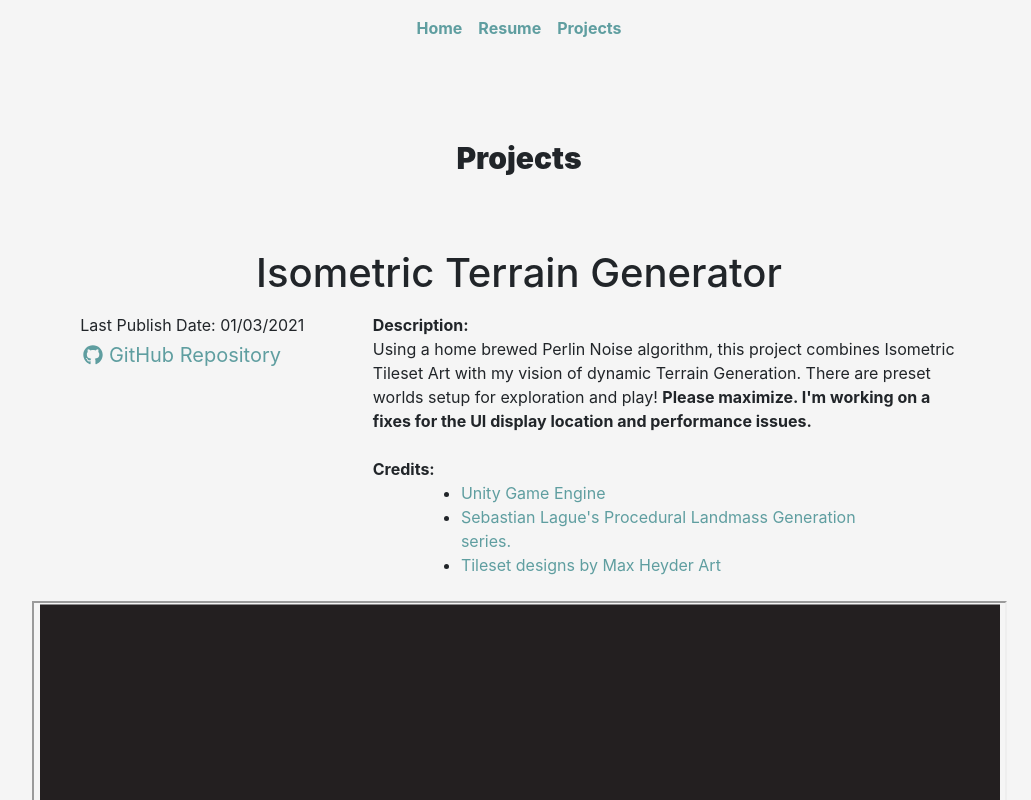
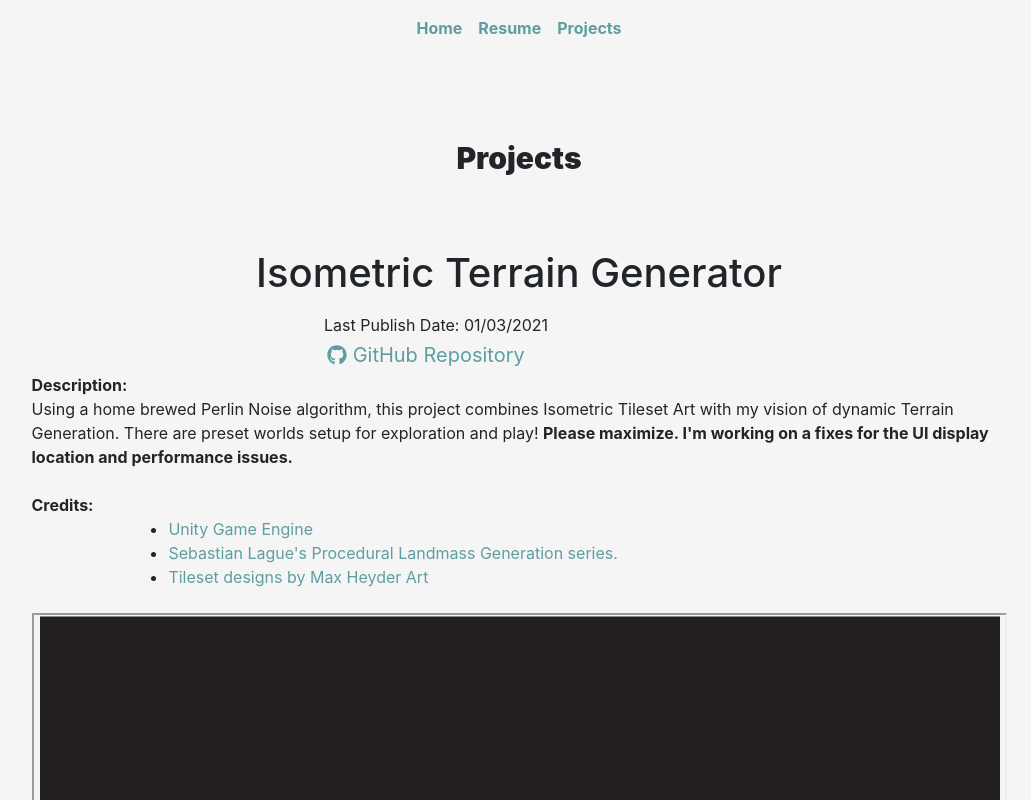
Before and after one commit to ethanabowen/PersonalWebsite, a React (Create React App) app: page /projects in a window 1280 px wide. Shown: the top 800 px of the page, without its empty margins (121-1152 px from the left). Built offline with nearby package versions, Linux system fonts and the light colour scheme; no server answers; what aws-amplify would draw is missing.

Commit message:
Update Projects.js
bootstrap updates

```diff
--- a/src/Components/Projects/Projects.js
+++ b/src/Components/Projects/Projects.js
@@ -30,11 +30,11 @@ function HobbyProject(props) {
     <>
       <div className="row-12 pt-5"><h1 className="text-center">{props.title}</h1></div>
       <div className="row justify-content-center pt-2 pb-2">
-        <div className="col-3">
+        <div className="col-3 col-sm-4">
           <span className="row">Last Publish Date: {props.lastPublishDate}</span>
           {props.gitHubUrl && <span className="row"><a className="social-icon" href={props.gitHubUrl} ><FontAwesomeIcon icon={faGithub} /> GitHub Repository</a></span>}
         </div>
-        <div className="col-6 justify-content-left">
+        <div className="col-6 col-sm-10 justify-content-left">
           <div className="row"><strong>Description:</strong> <div dangerouslySetInnerHTML={{__html: props.description}} /></div>
 
           {props.credits &&
```
